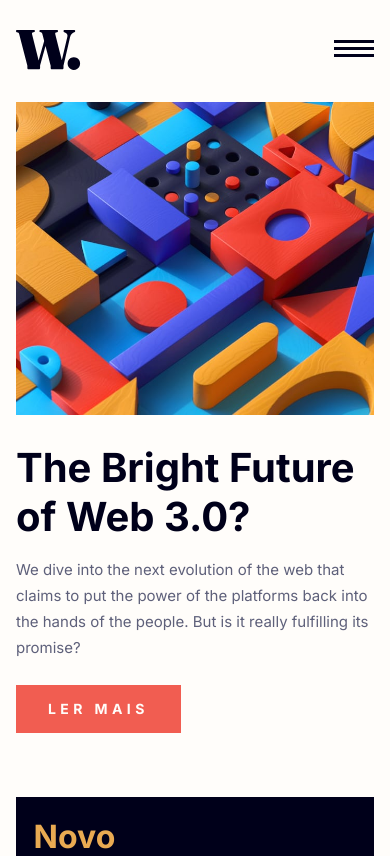
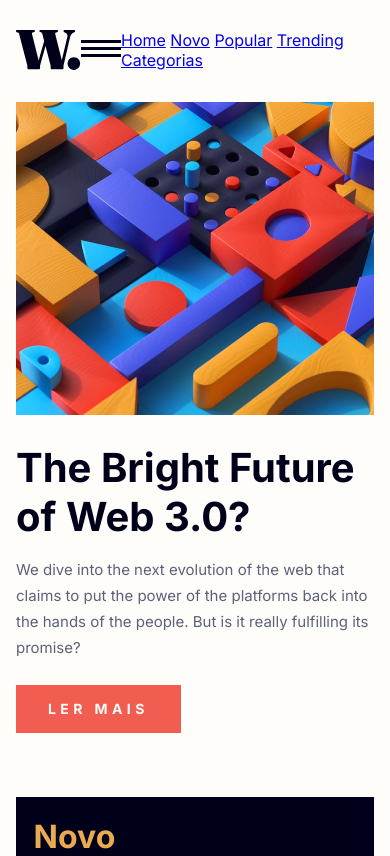
Before and after one commit to Ayumidev/Projeto-Not-cias, a plain HTML site: page noticias-main/index.html in a window 390 px wide. Shown: the top 856 px of the page. Drawn offline with Linux system fonts and the light colour scheme.

Commit message:
criação do nav mobile

```diff
--- a/noticias-main/index.html
+++ b/noticias-main/index.html
@@ -16,6 +16,14 @@
         <button>
             <img src="./assets/images/icon-menu.svg" alt="menu hamburguer">
         </button>
+
+        <nav>
+            <a href="#">Home</a>
+            <a href="#">Novo</a>
+            <a href="#">Popular</a>
+            <a href="#">Trending</a>
+            <a href="#">Categorias</a>
+        </nav>
     </header>
 
     <main>
```
